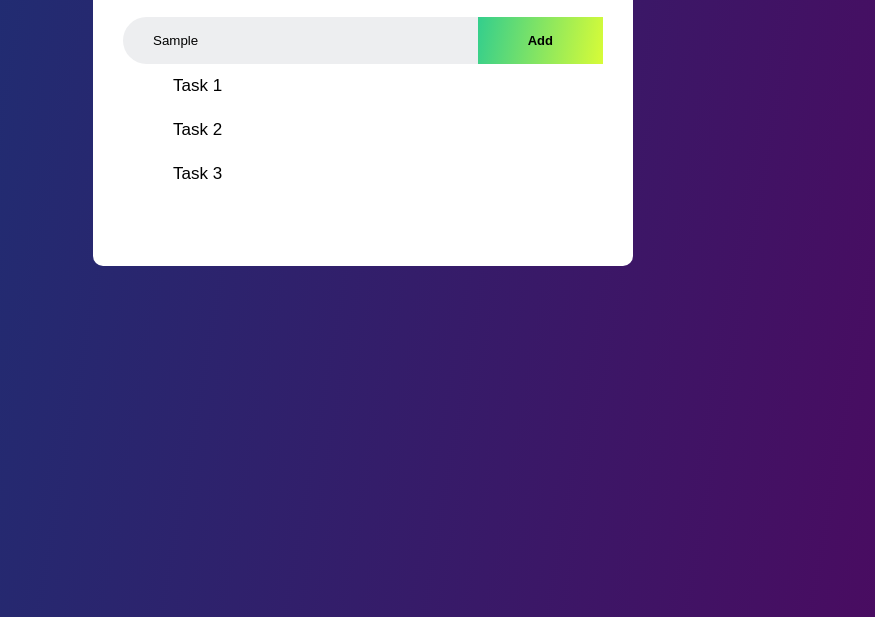
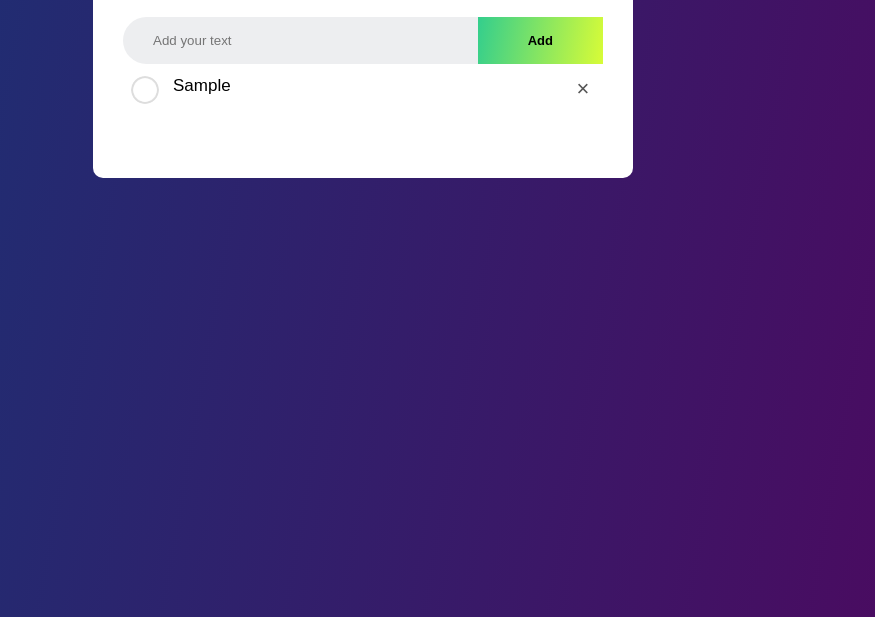
Before and after one commit to Agbleade/To_Do_List, a plain HTML site: page index.html in a window 1280 px wide. Both pictures are taken after typing "Sample" into the empty fields and a click on the button "Add". Shown: the part 183-800 px from the top of the page, without its empty margins (277-1152 px from the left). Drawn offline with Linux system fonts and the light colour scheme.

Commit message:
Final commit of the final Project

```diff
--- a/index.html
+++ b/index.html
@@ -13,18 +13,19 @@
             <h2>To-Do List <img src="./To-Do-Img/images/icon.png"> </h2>
             <div class="row">
                 <input type="text" id="input_box" placeholder="Add your text">
-                <button>Add</button>
+                <button id="addButton">Add</button>
             </div>
 
             <ul id="list_container">
-                <li>Task 1</li>
+                <!-- <li class="checked">Task 1</li>
                 <li>Task 2</li>
-                <li>Task 3</li>
+                <li>Task 3</li> -->
             </ul>
 
         </div>
 
     </div>
 
+    <script src="script.js"></script>
 </body>
 </html>
--- /dev/null
+++ b/script.js
@@ -0,0 +1,46 @@
+const inputBox = document.getElementById('input_box');
+const listContainer = document.getElementById('list_container');
+const addButton = document.getElementById('addButton')
+//the addButton will work with the addTask() function;
+
+addButton.addEventListener('click', (e)=> {
+    if (inputBox.value === '') {
+        alert("Please, You must write your task!")
+    }
+    else {
+        let list = document.createElement('li');
+        list.innerHTML = inputBox.value;
+        listContainer.appendChild(list);
+
+        //now creating the cross/cancel icon
+        let span = document.createElement('span');
+        span.innerHTML = "\u00d7";
+        list.appendChild(span);
+
+    }
+    inputBox.value = '';
+    saveData();
+})
+//
+
+
+listContainer.addEventListener('click', function(e) {
+    if (e.target.tagName === 'LI') {
+        e.target.classList.toggle('checked');
+        saveData();
+    }
+    else if (e.target.tagName === 'SPAN') {
+        e.target.parentElement.remove();
+        saveData();
+    }
+})
+
+function saveData() {
+    localStorage.setItem("data", listContainer.innerHTML);
+}
+
+function showTask() {
+    listContainer.innerHTML = localStorage.getItem("data");
+}
+
+showTask();
--- a/styles.css
+++ b/styles.css
@@ -68,4 +68,47 @@ ul li {
     padding: 12px 8px 12px 50px;
     user-select: none;
     cursor:pointer;
+    position:relative;
 }
+
+ul li:before {
+    content: '';
+    position:absolute;
+    height:28px;
+    border-radius:50%;
+    width:28px;
+    background-image: url(./To-Do-Img/images/unchecked.png);
+    background-size:cover;
+    background-position: center;
+    left:8px;
+    top:12px;
+}
+
+ul li.checked {
+    color:red;
+    text-decoration: line-through;
+
+}
+
+ul li.checked::before {
+    background-image: url(./To-Do-Img/images/checked.png);
+}
+
+ul li span {
+    position:absolute;
+    right:0;
+    top:5px;
+    width:40px;
+    height:40px;
+    font-size:22px;
+    color:#555;
+    line-height:40px;
+    text-align:center;
+    border-radius:50%;
+
+}
+
+ul li span:hover {
+    background:#edeef0;
+
+}
```
